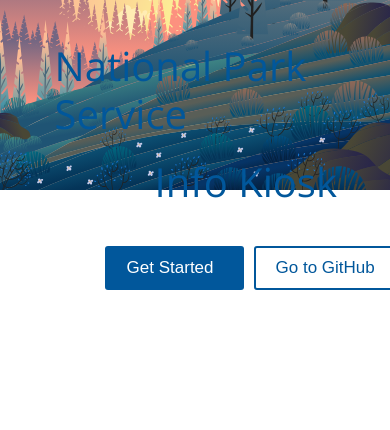
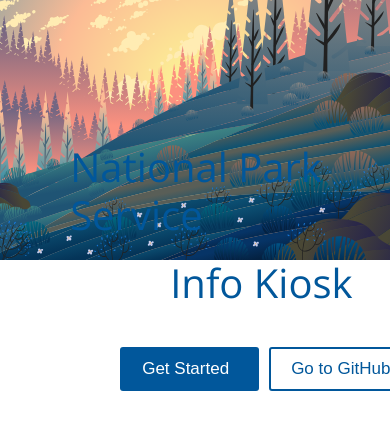
Before and after one commit to eunicornbread/NPSInfoKiosk, a React (Create React App) app: page /#/ in a window 390 px wide. Shown: the top 430 px of the page. Built offline with nearby package versions, Linux system fonts and the light colour scheme; a web font is replaced by a local one.

Commit message:
Fix styling for different screen resolution

```diff
--- a/src/App.css
+++ b/src/App.css
@@ -94,7 +94,29 @@
   .web-name {
     position: fixed;
     left: 14vw;
-    top: 5vh;
+    top: 13vh;
+    color: #01579B;
+    font-family: 'Open Sans', sans-serif;
+    font-weight: bold;
+  }
+}
+
+@media only screen and (max-width: 1280px) {
+  .web-name {
+    position: fixed;
+    left: 16vw;
+    top: 17vh;
+    color: #01579B;
+    font-family: 'Open Sans', sans-serif;
+    font-weight: bold;
+  }
+}
+
+@media only screen and (max-width: 1500px) {
+  .web-name {
+    position: fixed;
+    left: 18vw;
+    top: 17vh;
     color: #01579B;
     font-family: 'Open Sans', sans-serif;
     font-weight: bold;
@@ -104,8 +126,8 @@
 @media only screen and (min-width: 1500px) {
   .web-name {
     position: fixed;
-    left: 15vw;
-    top: 10vh;
+    left: 16vw;
+    top: 17vh;
     color: #01579B;
     font-family: 'Open Sans', sans-serif;
     font-weight: bold;
@@ -134,8 +156,8 @@
 @media only screen and (min-width: 1800px) {
   .web-name {
     position: fixed;
-    left: 14vw;
-    top: 8vh;
+    left: 15vw;
+    top: 18vh;
     color: #01579B;
     font-family: 'Open Sans', sans-serif;
     font-weight: bold;
--- a/src/park.js
+++ b/src/park.js
@@ -745,7 +745,7 @@ class Park extends Component {
 					</div>
 					<div className='side-nav-menu'>
 						<DelayLink
-							delay={ 3000 }
+							delay={ 2900 }
 							onDelayStart={() => {
 								document.getElementById('bg-img').classList.add('bottom');
 
--- a/src/search.css
+++ b/src/search.css
@@ -747,6 +747,7 @@
 }
 
 
+
 @media only screen and (max-width: 1280px) {
 	.bg-img {
 		z-index: -10;
@@ -761,3 +762,18 @@
 		transform: translateY(-200px);
 	}
 }
+
+@media only screen and (max-width: 1024px) {
+	.bg-img {
+		z-index: -10;
+		width: 100%;
+		height: 100vh;
+		transform: translateY(-130px);
+		position: fixed;
+		transition: transform 3s ease-out;
+	}
+
+	#bg-img.bottom {
+		transform: translateY(-130px);
+	}
+}
--- a/src/search.js
+++ b/src/search.js
@@ -461,7 +461,7 @@ class Search extends Component {
 					</div>
 					<div className='side-nav-menu'>
 						<DelayLink
-							delay={ 3000 }
+							delay={ 2900 }
 							onDelayStart={() => {
 								document.getElementById('bg-img').classList.remove('top');
 								document.getElementById('bg-img').classList.add('bottom');
```
